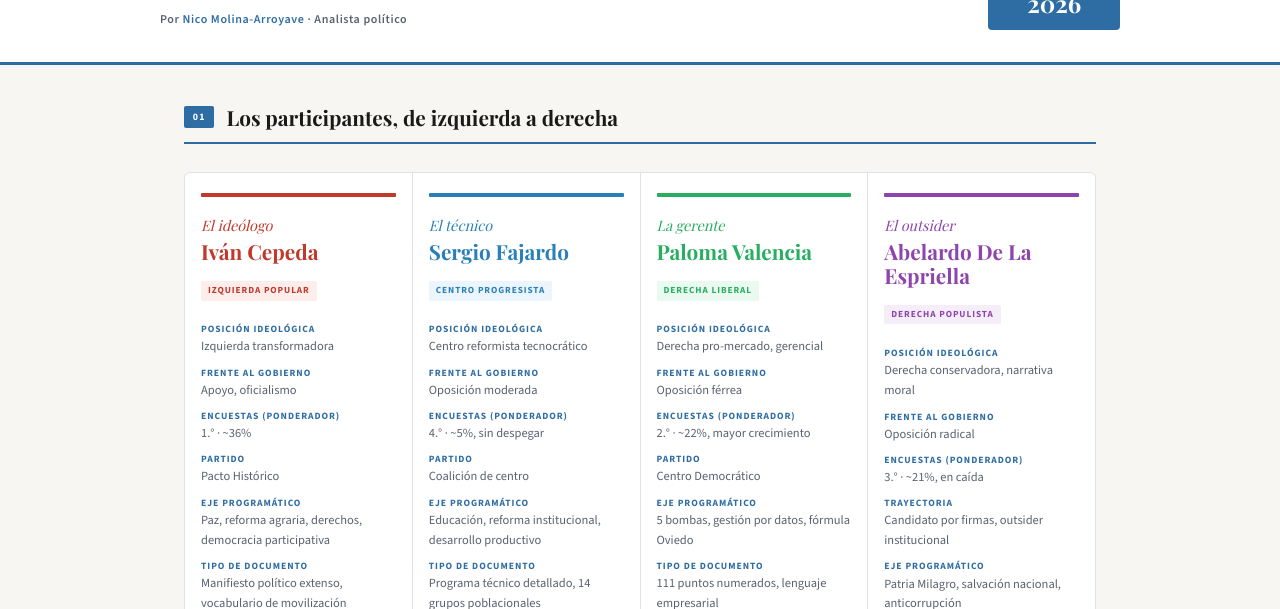
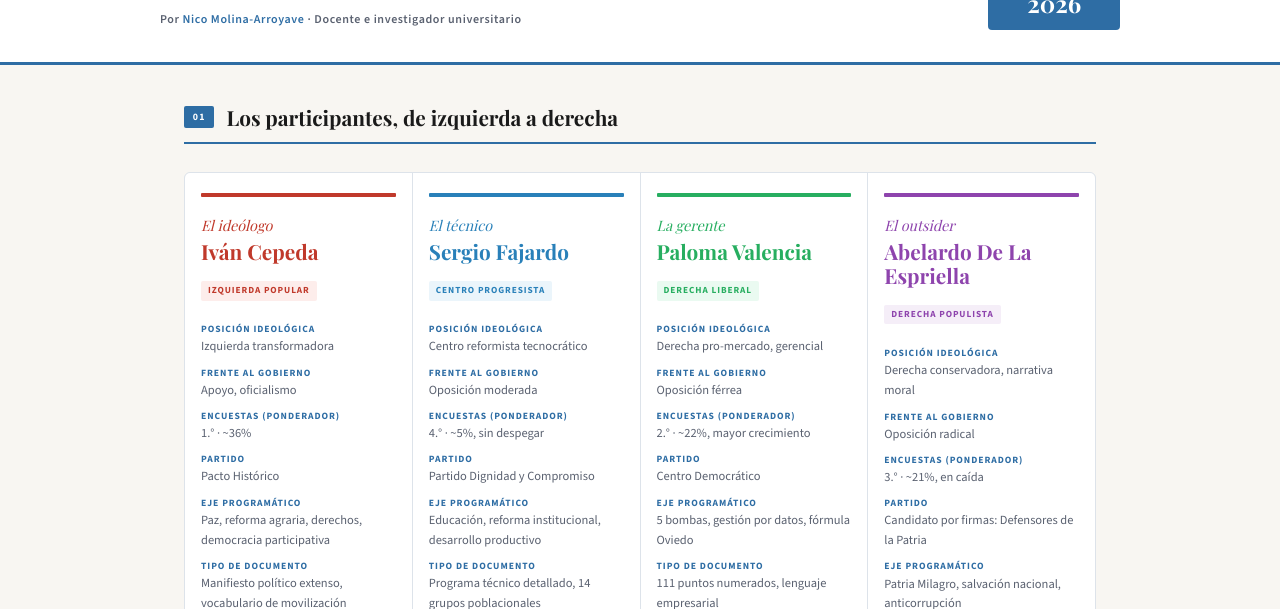
Before and after one commit to Nmolinaa13/An-lisisPropuestasPresidenciales, a plain HTML site: page index.html in a window 1280 px wide. Shown: the part 343-952 px from the top of the page. Drawn offline with nearby package versions, Linux system fonts and the light colour scheme; a web font is replaced by a local one.

Commit message:
Update index.html

```diff
--- a/index.html
+++ b/index.html
@@ -792,7 +792,7 @@
       <p class="hero-eyebrow">Análisis electoral · Primera vuelta 31 de mayo de 2026</p>
       <h1>¿Qué Colombia<br><em>quieren?</em></h1>
       <p class="hero-desc">Análisis comparado de los programas de gobierno de los cuatro candidatos con mayor intención de voto, cruzado con el ponderador de encuestas de La Silla Vacía y procesado con herramientas de minería de texto (Orange Data Mining).</p>
-      <p class="hero-byline">Por <span>Nico Molina-Arroyave</span> · Analista político</p>
+      <p class="hero-byline">Por <span>Nico Molina-Arroyave</span> · Docente e investigador universitario</p>
     </div>
     <div class="hero-badge">
       <span class="hero-badge-label">Primera vuelta</span>
@@ -848,7 +848,7 @@
         <strong>Posición ideológica</strong>Centro reformista tecnocrático
         <strong>Frente al gobierno</strong>Oposición moderada
         <strong>Encuestas (ponderador)</strong>4.° · ~5%, sin despegar
-        <strong>Partido</strong>Coalición de centro
+        <strong>Partido</strong>Partido Dignidad y Compromiso
         <strong>Eje programático</strong>Educación, reforma institucional, desarrollo productivo
         <strong>Tipo de documento</strong>Programa técnico detallado, 14 grupos poblacionales
       </div>
@@ -898,7 +898,7 @@
         <strong>Posición ideológica</strong>Derecha conservadora, narrativa moral
         <strong>Frente al gobierno</strong>Oposición radical
         <strong>Encuestas (ponderador)</strong>3.° · ~21%, en caída
-        <strong>Trayectoria</strong>Candidato por firmas, outsider institucional
+        <strong>Partido</strong>Candidato por firmas: Defensores de la Patria
         <strong>Eje programático</strong>Patria Milagro, salvación nacional, anticorrupción
         <strong>Tipo de documento</strong>13 propuestas con argumento, cifras y marco moral
       </div>
```
